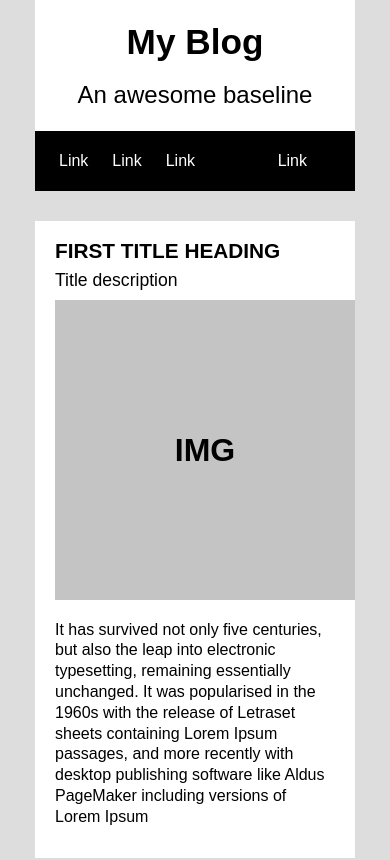
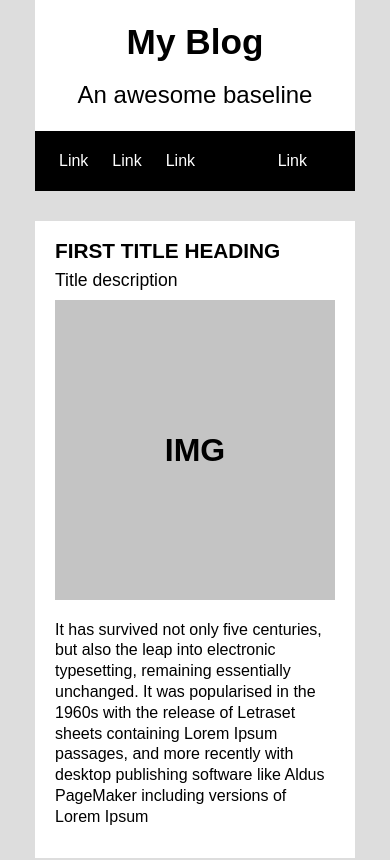
Before and after one commit to raphael94360/my-blog, a React (Create React App) app: page / in a window 390 px wide. Shown: the top 860 px of the page. Built offline with nearby package versions, Linux system fonts and the light colour scheme.

Commit message:
modification img responsive media queries mobile

```diff
--- a/src/assets/css/content.scss
+++ b/src/assets/css/content.scss
@@ -43,7 +43,7 @@
       }
 
       div {
-        min-width: 300px;
+        max-width: 280px;
         height: 300px;
         background-color: #c4c4c4;
         display: flex;
```
